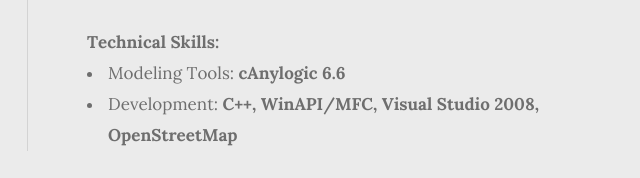
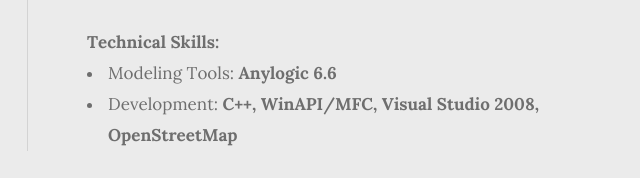
Before and after one commit to rshafeev/rshafeev.github.io, a plain HTML site: page index.html in a window 1280 px wide. Shown: the part 9062-9240 px from the top of the page, 472-1112 px from the left. Drawn offline with nearby package versions, Linux system fonts and the light colour scheme; files whose address does not match are found by name.

Commit message:
Update index.html

```diff
--- a/index.html
+++ b/index.html
@@ -626,7 +626,7 @@
 
                         <b>Technical Skills: </b><br/>
                         <ul>
-                            <li> Modeling Tools: <b> cAnylogic 6.6</b></li>
+                            <li> Modeling Tools: <b> Anylogic 6.6</b></li>
                             <li> Development: <b>C++, WinAPI/MFC, Visual Studio 2008, OpenStreetMap</b></li>
                         </ul>
                     </div>
```
